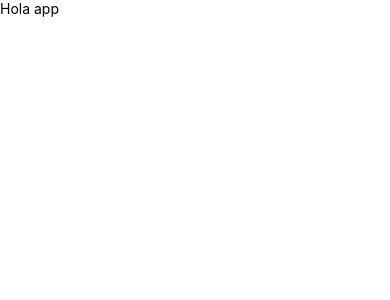
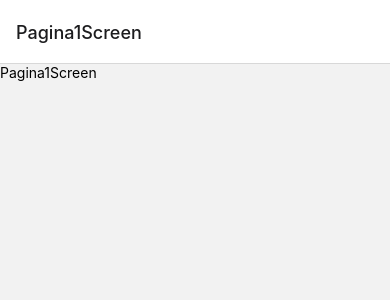
Before and after one commit to braianLucero/ReactNativeProyecto, a React Native app in the folder NavegacionApp/: screen / in a window 390 px wide. Shown: the top 300 px of the page. Built offline with nearby package versions, Linux system fonts and the light colour scheme.

Commit message:
create stack navigator

```diff
--- a/NavegacionApp/App.tsx
+++ b/NavegacionApp/App.tsx
@@ -1,15 +1,13 @@
-
 import 'react-native-gesture-handler';
 import React from 'react';
 import { NavigationContainer } from '@react-navigation/native';
-
-import { View, Text } from 'react-native';
+import { StackNavigator } from './src/Navigator/StackNavigator';
 
 const App = () => {
   return (
     <NavigationContainer>
 
-      <Text>Hola app</Text>
+      <StackNavigator />
 
     </NavigationContainer>
   )
--- a/NavegacionApp/package.json
+++ b/NavegacionApp/package.json
@@ -10,9 +10,12 @@
     "test": "jest"
   },
   "dependencies": {
+    "@react-native-masked-view/masked-view": "^0.2.9",
     "@react-navigation/native": "^6.1.7",
+    "@react-navigation/stack": "^6.3.17",
     "react": "18.2.0",
     "react-native": "0.72.0",
+    "react-native-gesture-handler": "^2.12.0",
     "react-native-safe-area-context": "^4.6.3",
     "react-native-screens": "^3.22.0"
   },
--- /dev/null
+++ b/NavegacionApp/src/Navigator/StackNavigator.tsx
@@ -0,0 +1,16 @@
+import { createStackNavigator } from '@react-navigation/stack';
+import { Pagina1Screen } from '../Screen/Pagina1Screen';
+import { Pagina2Screen } from '../Screen/Pagina2Screen';
+import { Pagina3Screen } from '../Screen/Pagina3Screen';
+
+const Stack = createStackNavigator();
+
+export const StackNavigator = () => {
+    return (
+        <Stack.Navigator >
+            <Stack.Screen name="Pagina1Screen" component={Pagina1Screen} />
+            <Stack.Screen name="Pagina2Screen" component={Pagina2Screen} />
+            <Stack.Screen name="Pagina3Screen" component={Pagina3Screen} />
+        </Stack.Navigator >
+    );
+}
--- /dev/null
+++ b/NavegacionApp/src/Screen/Pagina1Screen.tsx
@@ -0,0 +1,10 @@
+import React from 'react'
+import { View, Text } from 'react-native';
+
+export const Pagina1Screen = () => {
+    return (
+        <View>
+            <Text>Pagina1Screen</Text>
+        </View>
+    )
+}
--- /dev/null
+++ b/NavegacionApp/src/Screen/Pagina2Screen.tsx
@@ -0,0 +1,10 @@
+import React from 'react'
+import { View, Text } from 'react-native';
+
+export const Pagina2Screen = () => {
+    return (
+        <View>
+            <Text>Pagina2Screen</Text>
+        </View>
+    )
+}
--- /dev/null
+++ b/NavegacionApp/src/Screen/Pagina3Screen.tsx
@@ -0,0 +1,10 @@
+import React from 'react'
+import { View, Text } from 'react-native';
+
+export const Pagina3Screen = () => {
+    return (
+        <View>
+            <Text>Pagina3Screen</Text>
+        </View>
+    )
+}
```
Also changed, not shown: 1 other file (tests, documents, lock files or other folders).
